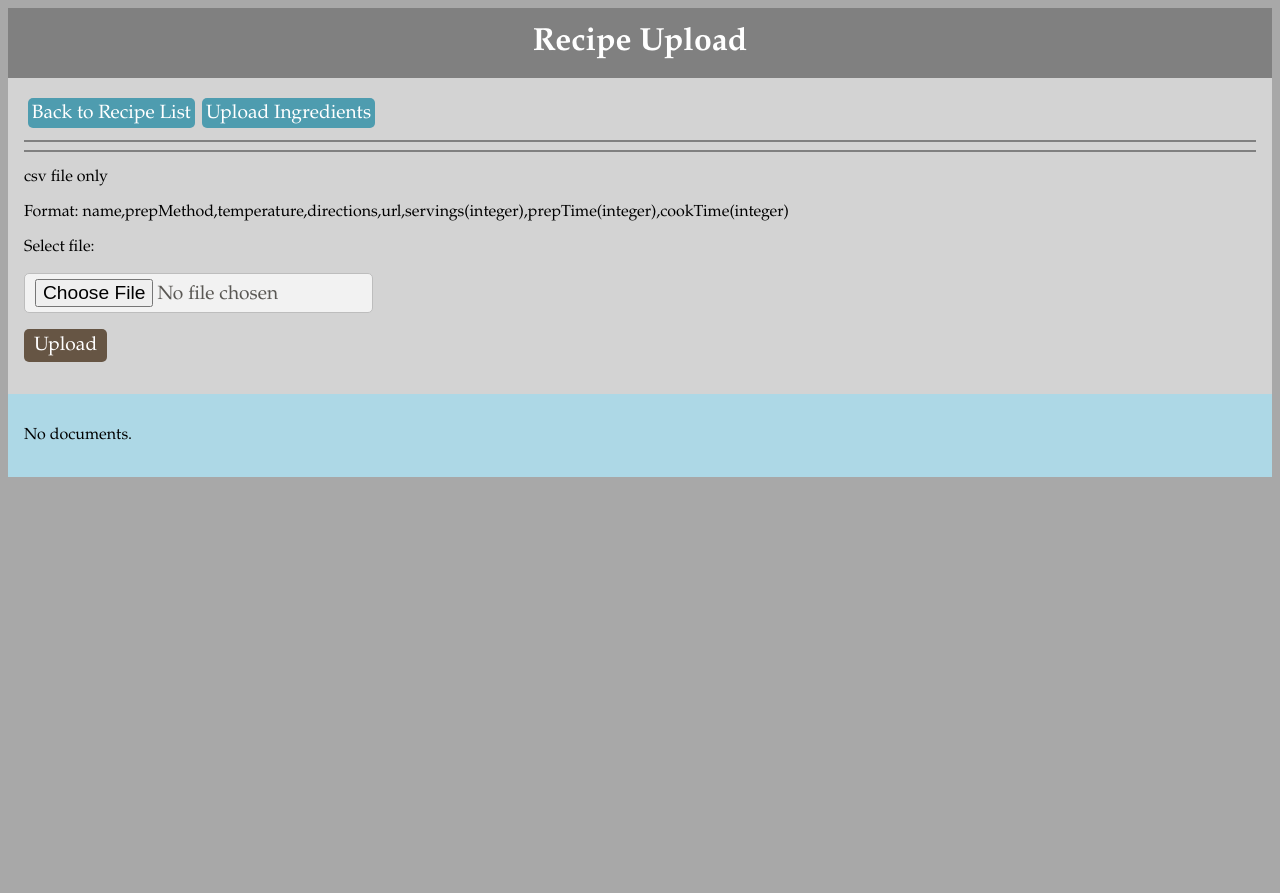
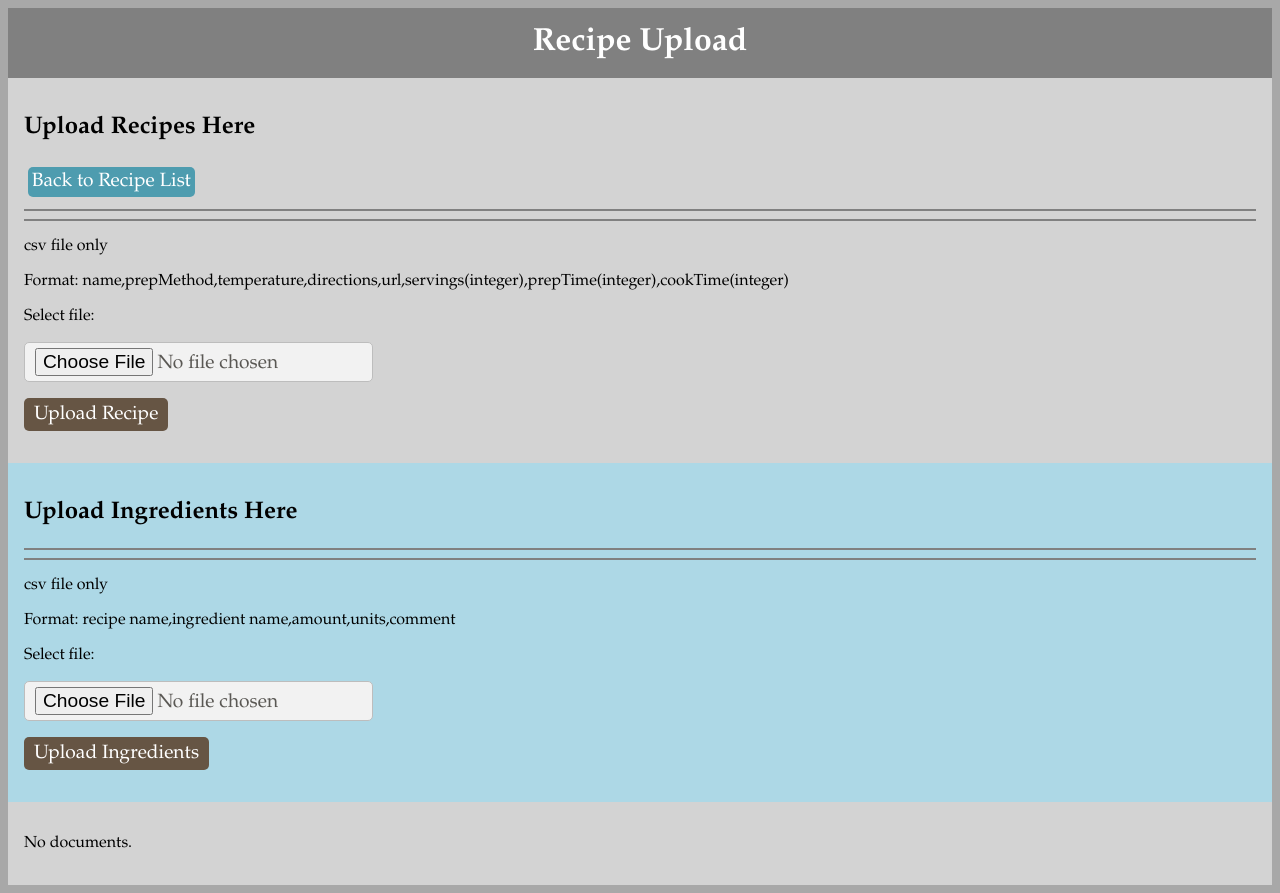
Before and after one commit to modle/eatables-old, a Django app: page /menu/uploadrecipe/ in a window 1280 px wide. Before the commit the page ends 477 px from the top, so only its background shows below. Run offline with Django 3.2, Linux system fonts and the light colour scheme; data that the repository does not hold is empty; some libraries are stand-ins or nearby versions.

Commit message:
Combined Recipe and Ingredient Upload pages

```diff
--- a/menu/templates/menu/editrecipe.html
+++ b/menu/templates/menu/editrecipe.html
@@ -48,7 +48,7 @@
             {% endfor %}
         <div id="ingredients"></div>
         <p><a class="button" href="{% url 'menu:addingredient' recipe.id %}" method="post">Add new ingredient</a></p>
-        <p><a class="button" href="{% url 'menu:uploadingredients' recipe.id %}" method="post">Upload Ingredient CSV</a></p>
+        <p><a class="button" href="{% url 'menu:uploadrecipe' %}" method="post">Upload Ingredient CSV</a></p>
         {% for i in recipe.ingredient_set.all %}
             <fieldset name = "{{i.id}},ingredients">
                 <legend><a class="button" id="delete" href="{% url 'menu:deleteingredient' i.id %}" method="post">Delete this ingredient</a></legend>
--- a/menu/templates/menu/uploadingredients.html
+++ b/menu/templates/menu/uploadingredients.html
@@ -21,7 +21,7 @@
                 {% endif %}
 			</div><div style="clear:both"></div>
 			<hr noshade><hr noshade>
-      		<form action="{% url 'menu:uploadingredients' recipeId %}" method="post" enctype="multipart/form-data">
+      		<form action="{% url 'menu:uploadingredients' %}" method="post" enctype="multipart/form-data">
 				{% csrf_token %}
 
 				<p>csv file only</p>
--- a/menu/templates/menu/uploadrecipe.html
+++ b/menu/templates/menu/uploadrecipe.html
@@ -13,9 +13,9 @@
 	</div>
     <body>
 		<div id="aside"><!-- Upload form. Note enctype attribute! -->
-			<div>
+			<h2>Upload Recipes Here</h2>
+            <div>
 				<a class="button" id="nav" href="{% url 'menu:index' %}">Back to Recipe List</a>
-				<a class="button" id="nav" href="{% url 'menu:uploadingredients' 0 %}">Upload Ingredients</a>
 			</div><div style="clear:both"></div>
 			<hr noshade><hr noshade>
       		<form action="{% url 'menu:uploadrecipe' %}" method="post" enctype="multipart/form-data">
@@ -35,12 +35,36 @@
                 <!--</div>-->
 
 				<p>{{ form.docfile }}</p>
-				<input type="submit" value="Upload" id="submit"/>
+				<input type="submit" value="Upload Recipe" id="submit"/>
+			</form>
+		</div>
+
+		<div id="content"><!-- Upload form. Note enctype attribute! -->
+		    <h2>Upload Ingredients Here</h2>
+			<hr noshade><hr noshade>
+      		<form action="{% url 'menu:uploadingredients' %}" method="post" enctype="multipart/form-data">
+				{% csrf_token %}
+
+				<p>csv file only</p>
+				<p>Format:  recipe name,ingredient name,amount,units,comment</p>
+
+				<p>{{ form.non_field_errors }}</p>
+				<p>{{ form.docfile.label_tag }}
+				{{ form.docfile.help_text }}
+				{{ form.docfile.errors }}</p>
+
+                <!--<div class="fileUpload btn btn-primary">-->
+                    <!--<span>Choose File</span>-->
+                    <!--<input type="file" class="upload" />-->
+                <!--</div>-->
+
+				<p>{{ form.docfile }}</p>
+				<input type="submit" value="Upload Ingredients" id="submit"/>
 			</form>
 		</div>
 
 		<!--List of uploaded documents-->
-		<div id="content">
+		<div id="aside">
 			{% if documents %}
 				<ul>
 				{% for document in documents %}
--- a/menu/urls.py
+++ b/menu/urls.py
@@ -20,6 +20,6 @@ urlpatterns = [
     url(r'^(?P<recipeId>[0-9]+)/addcomment/$', views.addcomment, name='addcomment'),
     url(r'^uploadrecipe/$', views.uploadrecipe, name='uploadrecipe'),
     url(r'^(?P<documentId>[0-9]+)/deletedocument/$', views.deletedocument, name='deletedocument'),
-    url(r'^(?P<recipeId>[0-9]+)/uploadingredients/$', views.uploadingredients, name='uploadingredients'),
+    url(r'^uploadingredients/$', views.uploadingredients, name='uploadingredients'),
     # url(r'^processuploads/$', views.processuploads, name='processuploads'),
 ]
--- a/menu/views.py
+++ b/menu/views.py
@@ -194,7 +194,7 @@ def uploadrecipe(request):
     # return HttpResponseRedirect(reverse('menu:showdocuments'))
 
 
-def uploadingredients(request, recipeId):
+def uploadingredients(request):
     # Handle file upload #update for ingredient additions
 
     if request.method == 'POST':
@@ -231,8 +231,8 @@ def uploadingredients(request, recipeId):
     # Render list page with the documents and the form
 
     return render_to_response(
-        'menu/uploadingredients.html',
-        {'documents': documents, 'form': form, 'recipeId': recipeId},
+        'menu/uploadrecipe.html',
+        {'documents': documents, 'form': form},
         context_instance=RequestContext(request)
     )
     # return HttpResponseRedirect(reverse('menu:showdocuments'))
```
Also changed, not shown: db.sqlite3.
